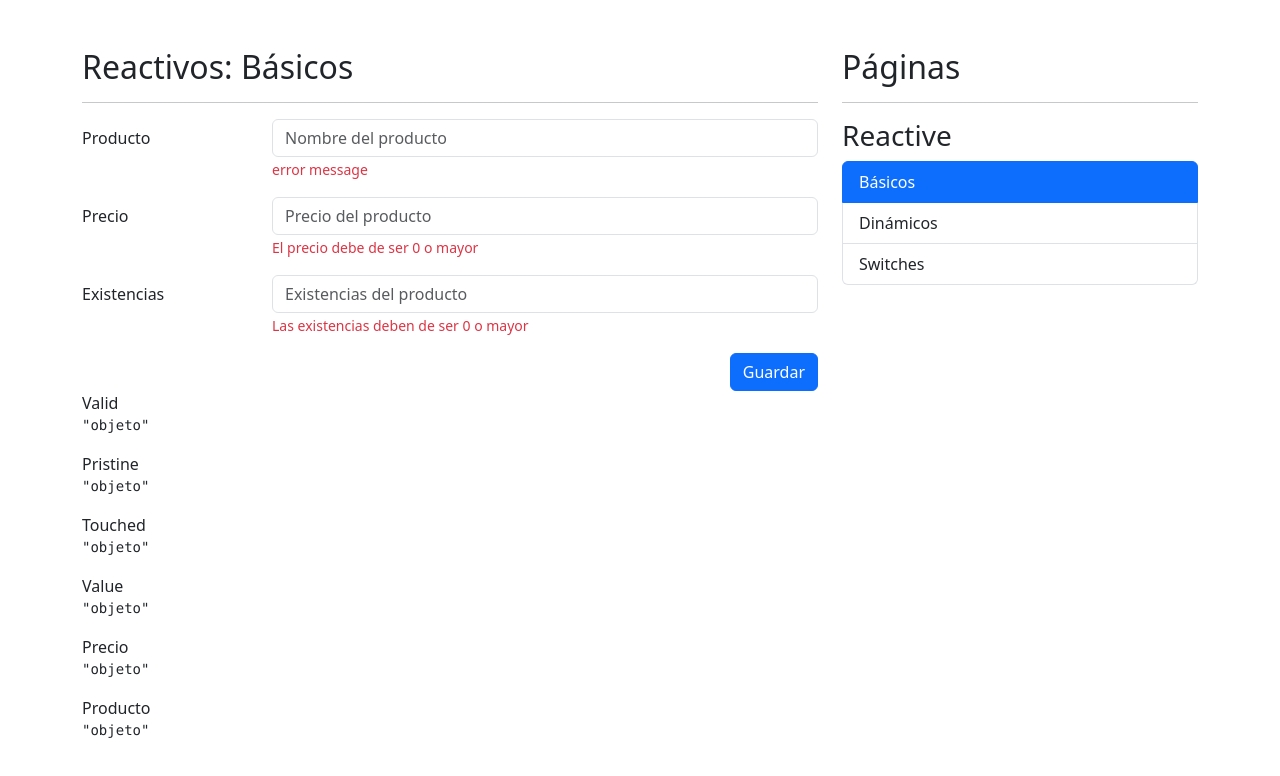
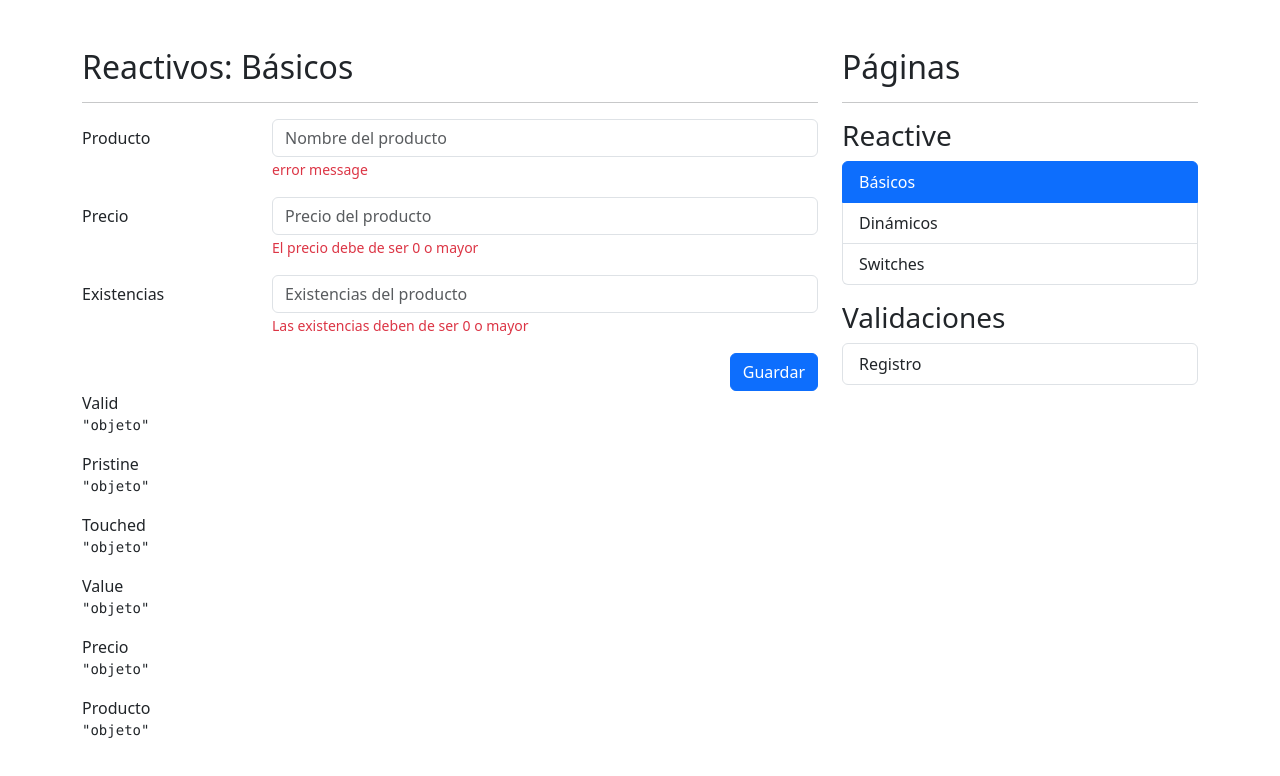
Before and after one commit to AlbertoG22/forms-app-angular, an Angular app: page /reactive/basic in a window 1280 px wide. Shown: the top 776 px of the page. Built offline with nearby package versions, Linux system fonts and the light colour scheme.

Commit message:
navigation bar pt3

```diff
--- a/src/app/shared/components/side-menu/side-menu.component.html
+++ b/src/app/shared/components/side-menu/side-menu.component.html
@@ -12,3 +12,16 @@
   {{ item.title }}
   </li>
 </ul>
+
+
+<h3 class="mt-3">Validaciones</h3>
+
+<ul class="list-group">
+  <li *ngFor="let item of authMenu"
+    class="list-group-item"
+    [routerLink]="[ item.route]"
+    routerLinkActive="active"
+  >
+  {{ item.title }}
+  </li>
+</ul>
```
